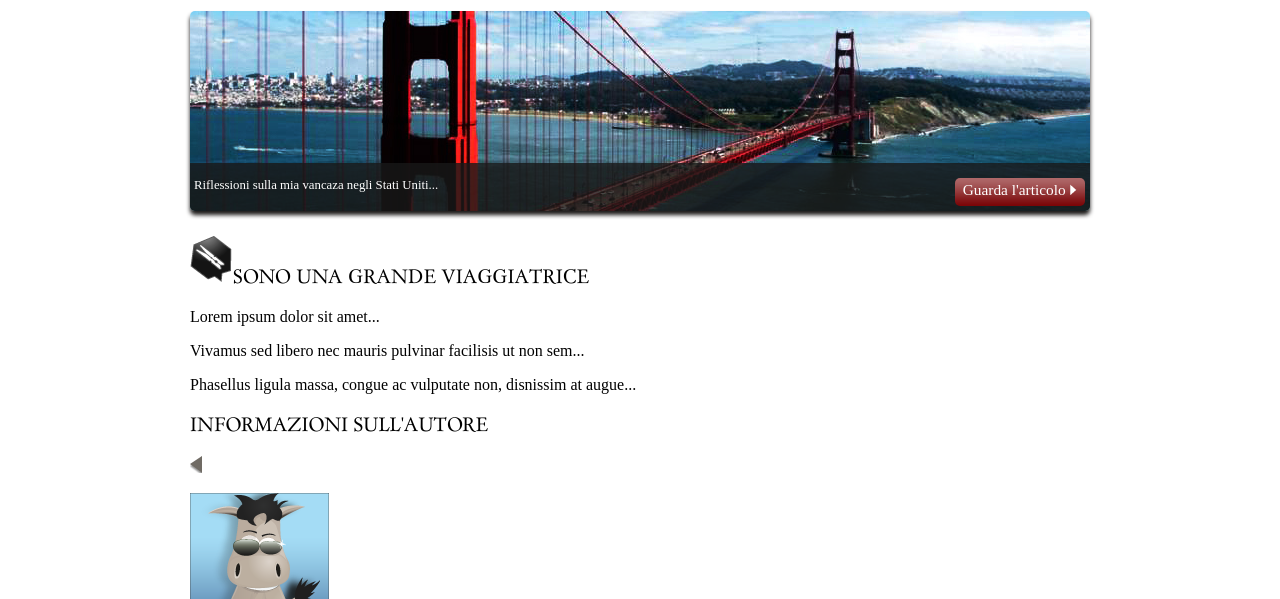
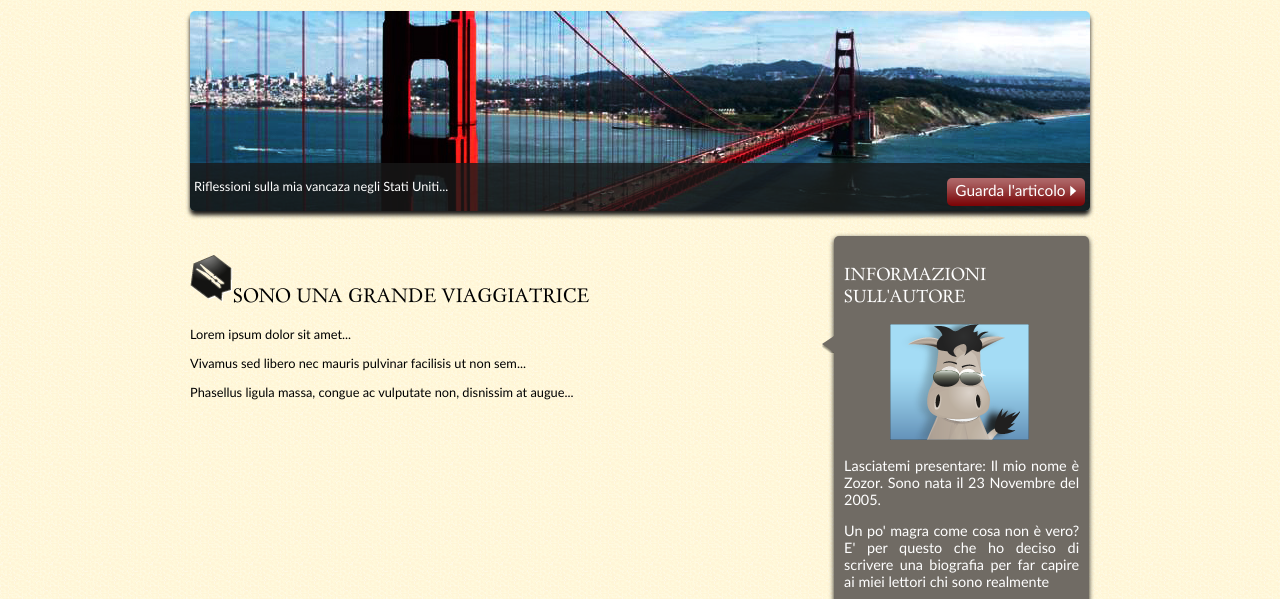
Before and after one commit to Crisa221/Zozor, a plain HTML site: page index.html in a window 1280 px wide. Shown: the part 124-723 px from the top of the page. Drawn offline with Linux system fonts and the light colour scheme.

Commit message:
Aggiunta roba al css

```diff
--- a/style.css
+++ b/style.css
@@ -29,7 +29,7 @@
 
 body
 {
-  background: url('images/fond_jaune.png') /* in mancanza del background ho messo semplicemente il colore giallo */
+  background: url('images/yellow_background.png'); /* in mancanza del background ho messo semplicemente il colore giallo */
   font-family: 'Trebuchet MS', Arial, sans-serif;
   color: black;
 }
@@ -165,3 +165,64 @@ nav a:hover
 {
   border: 0;
 }
+
+
+/* Body */
+
+article, aside
+{
+  display: inline-block;
+  vertical-align: top;
+  text-align: justify;
+}
+
+article
+{
+  width: 625px;
+  margin-right: 15px;
+}
+
+.cat_incon
+{
+  vertical-align: middle;
+  margin-right: 8px;
+}
+
+article p
+{
+  font-size: 0.8em;
+}
+
+aside
+{
+  position: relative;
+  width: 235px;
+  background-color: #706b64;
+  box-shadow: 0px 2px 5px #1c1a19;
+  border-radius: 5px;
+  padding: 10px;
+  color: white;
+  font-size: 0.9em;
+}
+
+#arrow
+{
+  position: absolute;
+  top: 100px;
+  left: -12px;
+}
+
+#zozor_picture
+{
+  text-align: center;
+}
+
+#zozor_picture img
+{
+  border: 1px solid #black;
+}
+
+aside img
+{
+  margin-right: 5px;
+}
```
